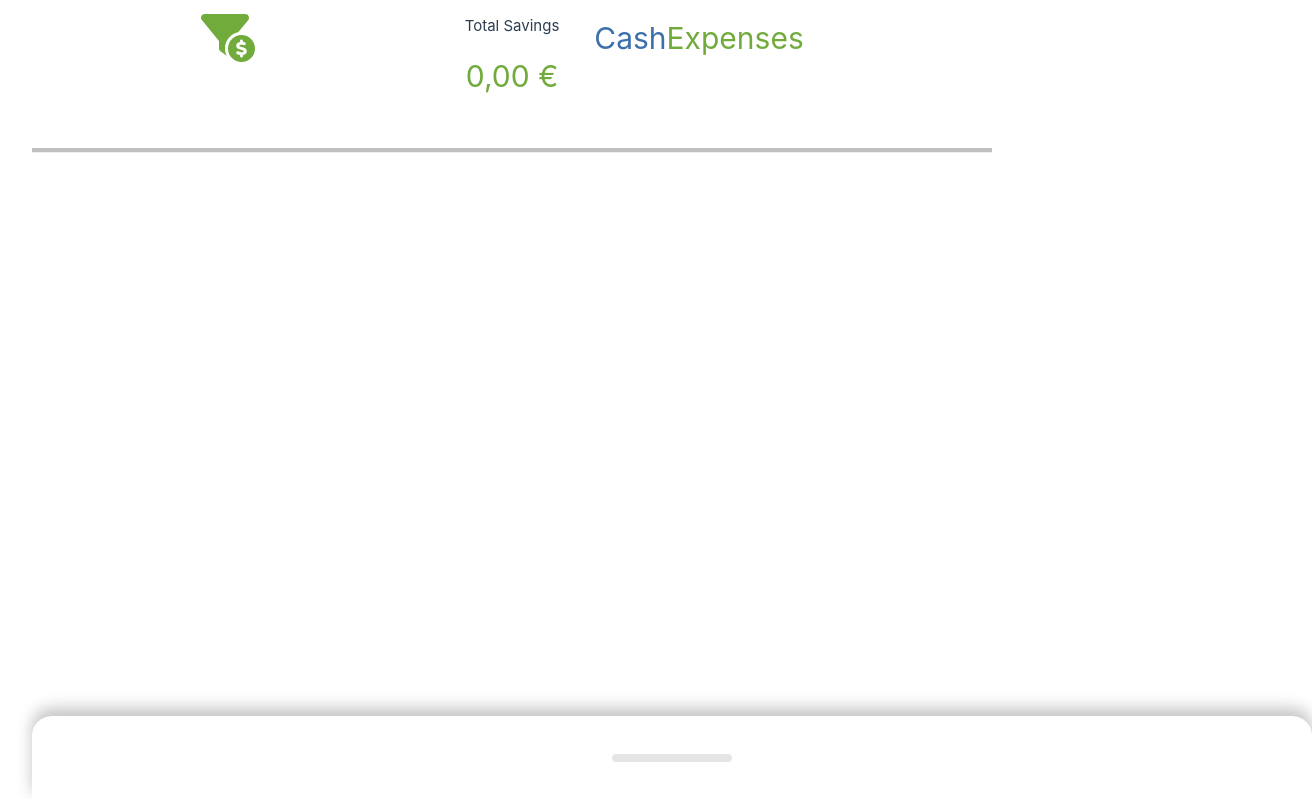
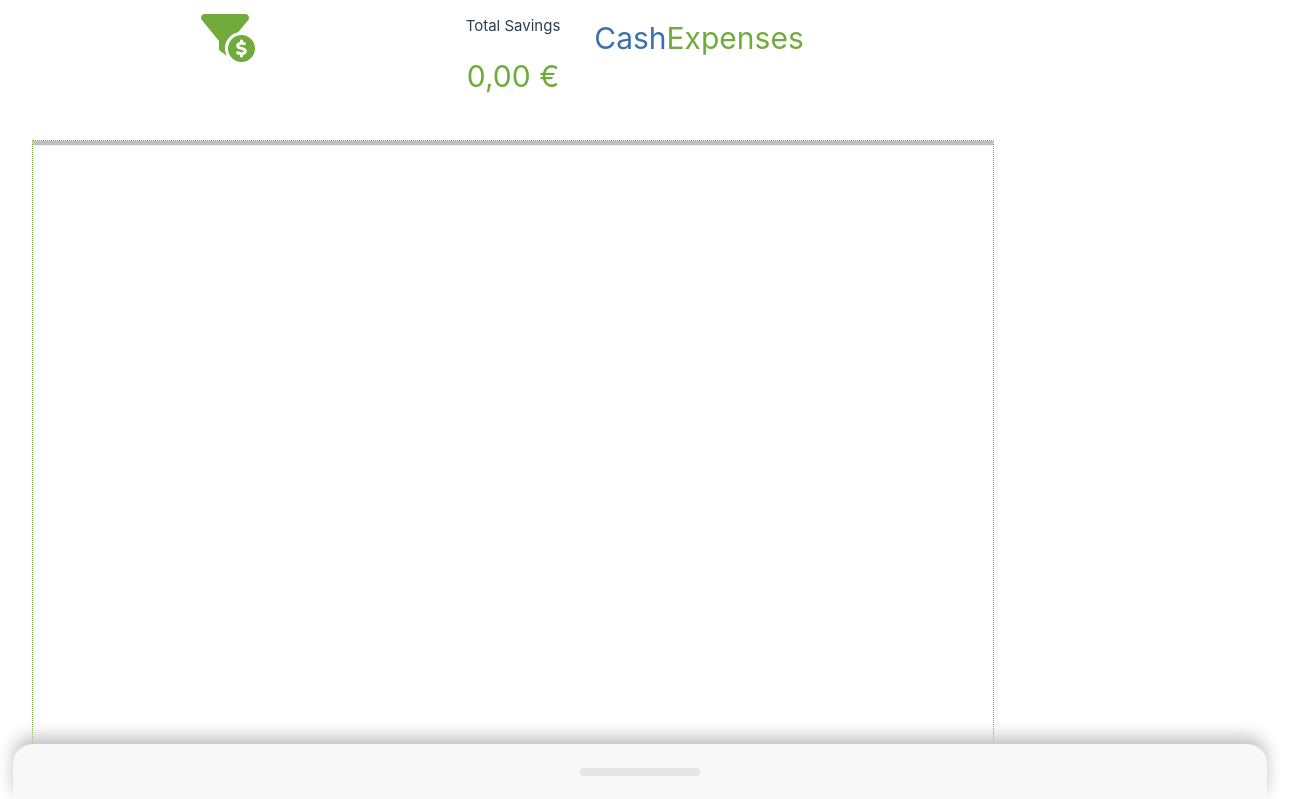
Before and after one commit to martinpercu/vue-expense-controller, a Vue app: page / in a window 1280 px wide. Shown: the top 799 px of the page, 1312 px wide, since content can reach past the window. Built offline with nearby package versions, Linux system fonts and the light colour scheme.

Commit message:
detail styles some bugs and overall looking

```diff
--- a/src/components/Action.vue
+++ b/src/components/Action.vue
@@ -15,7 +15,7 @@ const emit = defineEmits(["sendNewExpense"]);
 const submit = () => {
     showModal.value = !showModal.value;
     emit("sendNewExpense", {
-        id: 654,
+        id: new Date(),
         title: title.value,
         description: description.value,
         amount: expenseType.value === "income" ? amount.value : -amount.value,
--- a/src/components/History/Expense.vue
+++ b/src/components/History/Expense.vue
@@ -32,7 +32,7 @@ const isPositive = computed(() => amount.value > 0);
 
 const removeExpense = () => {
     emit("removeThisExpense", id.value);
-    console.log(id.value);
+    console.log("this is id value ==> " + id.value);
 }
 
 </script>
--- a/src/components/Home.vue
+++ b/src/components/Home.vue
@@ -65,8 +65,10 @@ export default {
     },
     removeThisFromExpenses(id) {
       const index = this.theExpenses.findIndex((m) => m.id === id);
+      console.log(this.theExpenses);
       this.theExpenses.splice(index, 1);
       this.updateTheExpenses();
+      console.log("IN HOME this is id ====> ", id);
     },
     updateTheExpenses() {
       localStorage.setItem("theExpensesInLocal", JSON.stringify(this.theExpenses))
--- a/src/components/Layout.vue
+++ b/src/components/Layout.vue
@@ -42,8 +42,9 @@ const showHistory = ref(false)
   position: absolute;
   flex-direction: column;
   bottom: 0;
-  width: 100vw;
-  background-color: white;
+  left: 1vw;
+  width: 98vw;
+  background-color: #f8f8f8;
   box-shadow: 0 -8px 16px #c4c4c4;
   border-radius: 20px 20px 0 0;
 }
@@ -53,6 +54,7 @@ const showHistory = ref(false)
   justify-content: center;
   align-items: center;
   padding: 24px;
+  padding: 10px;
   width: 100%;
   box-sizing: border-box;
 }
--- a/src/components/Resume/Graph.vue
+++ b/src/components/Resume/Graph.vue
@@ -101,7 +101,7 @@ const tapActiveClick = (canvas) => {
 </script>
 
 <template>
-    <div>
+    <div class="canvas">
         <svg
             viewBox="0 0 330 220"
             @touchstart="tapActive"
@@ -132,8 +132,8 @@ const tapActiveClick = (canvas) => {
                 :x2="lineShowedPosition"
                 y2="220"/>
         </svg>
-        <p>Last 30 days</p>
-        <p>{{ amounts }}</p>
+        <!-- <p>Last 30 days</p>
+        <p>{{ amounts }}</p> -->
         <!-- <p>{{ points  }}</p> -->
     </div>
 </template>
@@ -148,4 +148,8 @@ svg {
 p {
   text-align: center;
 }
+
+.canvas {
+    border: 1px dotted var(--brand-green);
+}
 </style>
--- a/src/components/Resume/Index.vue
+++ b/src/components/Resume/Index.vue
@@ -76,6 +76,8 @@ h1 {
   width: 100%;
   /* VERY IMPORTANT don't use padding left or right in .graphic ===> Problem with calculation in Graph */
   padding: 48px 0px;
+  padding-top: 40px;
+  padding-bottom: 24px;
   box-sizing: border-box;
 }
 </style>
```
